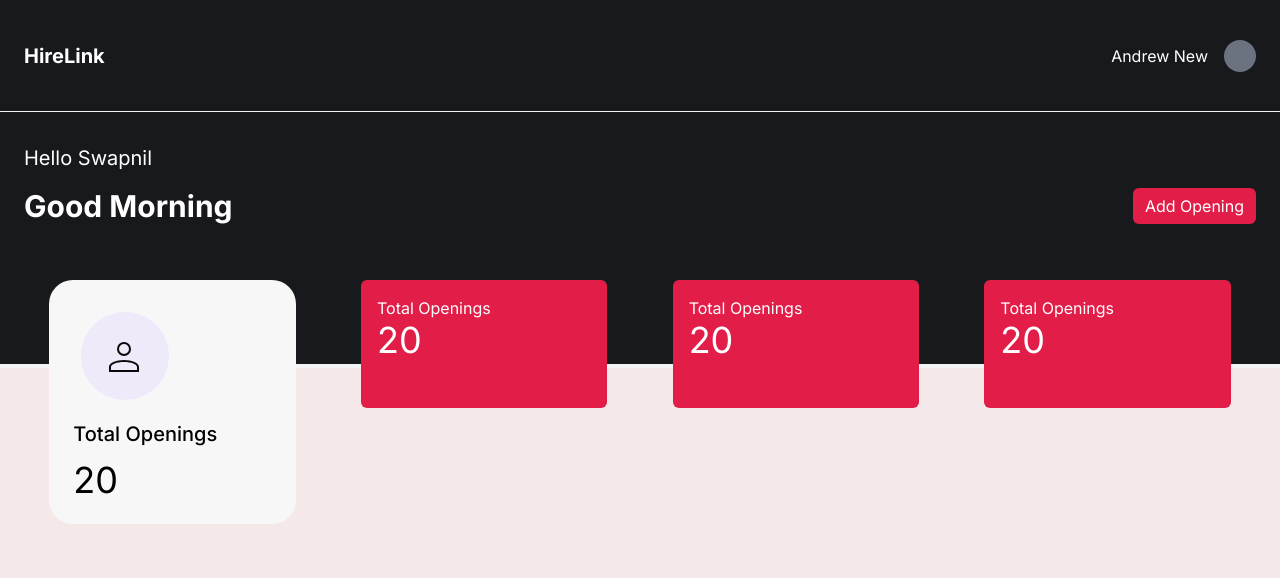
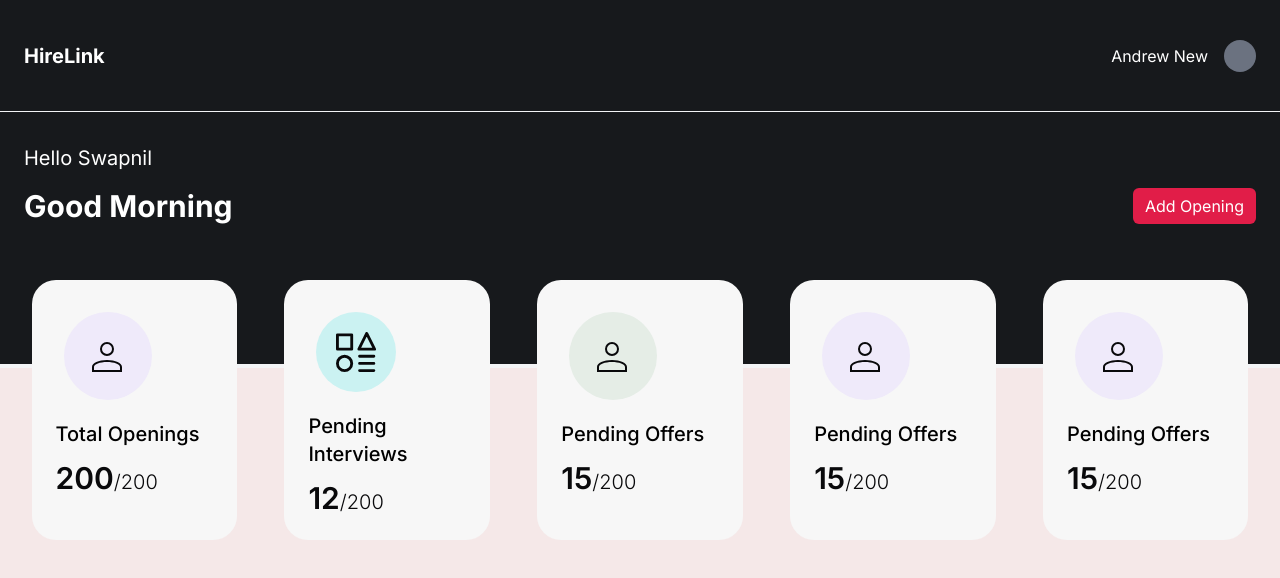
Before and after one commit to ShantanuR03/hirelink_old, a Next.js app: page /dashboard/recruiter in a window 1280 px wide. Shown: the top 578 px of the page. Built offline with nearby package versions, Linux system fonts and the light colour scheme.

Commit message:
dashboard created

```diff
--- a/app/dashboard/recruiter/page.tsx
+++ b/app/dashboard/recruiter/page.tsx
@@ -71,7 +71,7 @@ const RecruiterDashbord = () => {
 
         <div>
           <div className="flex justify-evenly gap-10 mt-10">
-            <div className="bg-[#f7f7f7] h-auto w-1/5  rounded-3xl p-6 flex flex-col gap-y-3">
+            <div className="bg-[#f7f7f7] h-auto w-1/6  rounded-3xl p-6 flex flex-col gap-y-3">
               <div className="bg-[#efeafa] w-fit p-5 rounded-full m-2">
                 <svg
                   xmlns="http://www.w3.org/2000/svg"
@@ -86,19 +86,101 @@ const RecruiterDashbord = () => {
                 </svg>
               </div>
               <h1 className="text-black text-xl font-medium">Total Openings</h1>
-              <h1 className="text-black text-4xl">20</h1>
+              <p className="text-xl font-light">
+                <span className="font-semibold text-3xl">200</span>/200
+              </p>
             </div>
-            <div className="bg-[#e11d48] w-1/5 h-32 rounded-md p-4">
-              <h1 className="text-white">Total Openings</h1>
-              <h1 className="text-white text-4xl">20</h1>
+
+            {/* 2nd card, for pending interviews */}
+
+            <div className="bg-[#f7f7f7] h-auto w-1/6  rounded-3xl p-6 flex flex-col gap-y-3">
+              <div className="bg-[#cbf2f2] w-fit p-5 rounded-full m-2">
+                <svg
+                  xmlns="http://www.w3.org/2000/svg"
+                  width="40"
+                  height="40"
+                  viewBox="0 0 14 14"
+                >
+                  <path
+                    fill="none"
+                    stroke="currentColor"
+                    stroke-linecap="round"
+                    stroke-linejoin="round"
+                    d="M5.5 1h-5v5h5zm7.75 12.5h-5m0-5h5m-5 2.5h5m.25-5H8L10.75.5zM3 13.5a2.5 2.5 0 1 0 0-5a2.5 2.5 0 0 0 0 5"
+                  />
+                </svg>
+              </div>
+              <h1 className="text-black text-xl font-medium">
+                Pending Interviews
+              </h1>
+              <p className="text-xl font-light">
+                <span className="font-semibold text-3xl">12</span>/200
+              </p>
             </div>
-            <div className="bg-[#e11d48] w-1/5 h-32 rounded-md p-4">
-              <h1 className="text-white">Total Openings</h1>
-              <h1 className="text-white text-4xl">20</h1>
+
+            {/* 3rd card, for pending offers */}
+
+            <div className="bg-[#f7f7f7] h-auto w-1/6  rounded-3xl p-6 flex flex-col gap-y-3">
+              <div className="bg-[#e5ede6] w-fit p-5 rounded-full m-2">
+                <svg
+                  xmlns="http://www.w3.org/2000/svg"
+                  width="48"
+                  height="48"
+                  viewBox="0 0 24 24"
+                >
+                  <path
+                    fill="currentColor"
+                    d="M11.5 14c4.14 0 7.5 1.57 7.5 3.5V20H4v-2.5c0-1.93 3.36-3.5 7.5-3.5m6.5 3.5c0-1.38-2.91-2.5-6.5-2.5S5 16.12 5 17.5V19h13v-1.5M11.5 5A3.5 3.5 0 0 1 15 8.5a3.5 3.5 0 0 1-3.5 3.5A3.5 3.5 0 0 1 8 8.5A3.5 3.5 0 0 1 11.5 5m0 1A2.5 2.5 0 0 0 9 8.5a2.5 2.5 0 0 0 2.5 2.5A2.5 2.5 0 0 0 14 8.5A2.5 2.5 0 0 0 11.5 6Z"
+                  />
+                </svg>
+              </div>
+              <h1 className="text-black text-xl font-medium">Pending Offers</h1>
+              <p className="text-xl font-light">
+                <span className="font-semibold text-3xl">15</span>/200
+              </p>
             </div>
-            <div className="bg-[#e11d48] w-1/5 h-32 rounded-md p-4">
-              <h1 className="text-white">Total Openings</h1>
-              <h1 className="text-white text-4xl">20</h1>
+
+            {/* 4th card, for pending offers */}
+            <div className="bg-[#f7f7f7] h-auto w-1/6  rounded-3xl p-6 flex flex-col gap-y-3">
+              <div className="bg-[#efeafa] w-fit p-5 rounded-full m-2">
+                <svg
+                  xmlns="http://www.w3.org/2000/svg"
+                  width="48"
+                  height="48"
+                  viewBox="0 0 24 24"
+                >
+                  <path
+                    fill="currentColor"
+                    d="M11.5 14c4.14 0 7.5 1.57 7.5 3.5V20H4v-2.5c0-1.93 3.36-3.5 7.5-3.5m6.5 3.5c0-1.38-2.91-2.5-6.5-2.5S5 16.12 5 17.5V19h13v-1.5M11.5 5A3.5 3.5 0 0 1 15 8.5a3.5 3.5 0 0 1-3.5 3.5A3.5 3.5 0 0 1 8 8.5A3.5 3.5 0 0 1 11.5 5m0 1A2.5 2.5 0 0 0 9 8.5a2.5 2.5 0 0 0 2.5 2.5A2.5 2.5 0 0 0 14 8.5A2.5 2.5 0 0 0 11.5 6Z"
+                  />
+                </svg>
+              </div>
+              <h1 className="text-black text-xl font-medium">Pending Offers</h1>
+              <p className="text-xl font-light">
+                <span className="font-semibold text-3xl">15</span>/200
+              </p>
+            </div>
+
+            {/* 5th card, for pending offers */}
+
+            <div className="bg-[#f7f7f7] h-auto w-1/6  rounded-3xl p-6 flex flex-col gap-y-3">
+              <div className="bg-[#efeafa] w-fit p-5 rounded-full m-2">
+                <svg
+                  xmlns="http://www.w3.org/2000/svg"
+                  width="48"
+                  height="48"
+                  viewBox="0 0 24 24"
+                >
+                  <path
+                    fill="currentColor"
+                    d="M11.5 14c4.14 0 7.5 1.57 7.5 3.5V20H4v-2.5c0-1.93 3.36-3.5 7.5-3.5m6.5 3.5c0-1.38-2.91-2.5-6.5-2.5S5 16.12 5 17.5V19h13v-1.5M11.5 5A3.5 3.5 0 0 1 15 8.5a3.5 3.5 0 0 1-3.5 3.5A3.5 3.5 0 0 1 8 8.5A3.5 3.5 0 0 1 11.5 5m0 1A2.5 2.5 0 0 0 9 8.5a2.5 2.5 0 0 0 2.5 2.5A2.5 2.5 0 0 0 14 8.5A2.5 2.5 0 0 0 11.5 6Z"
+                  />
+                </svg>
+              </div>
+              <h1 className="text-black text-xl font-medium">Pending Offers</h1>
+              <p className="text-xl font-light">
+                <span className="font-semibold text-3xl">15</span>/200
+              </p>
             </div>
           </div>
         </div>
```
